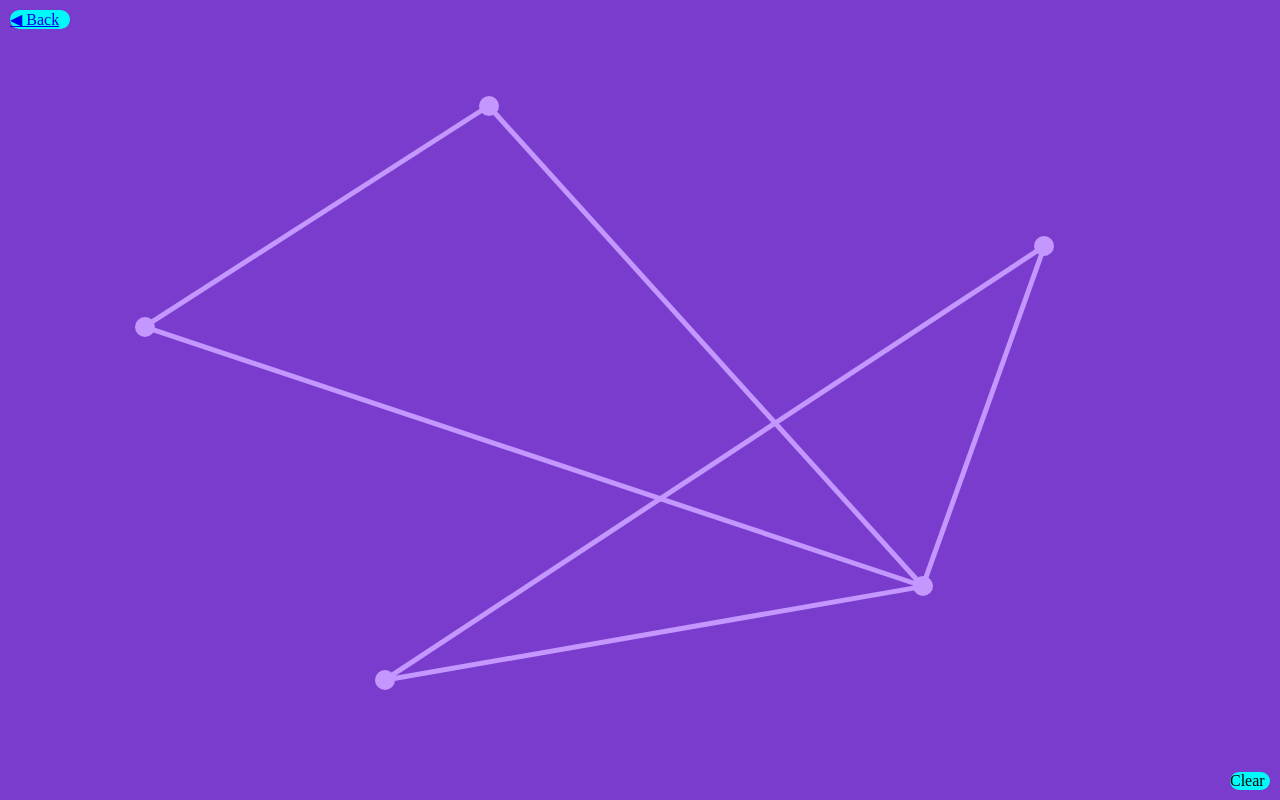
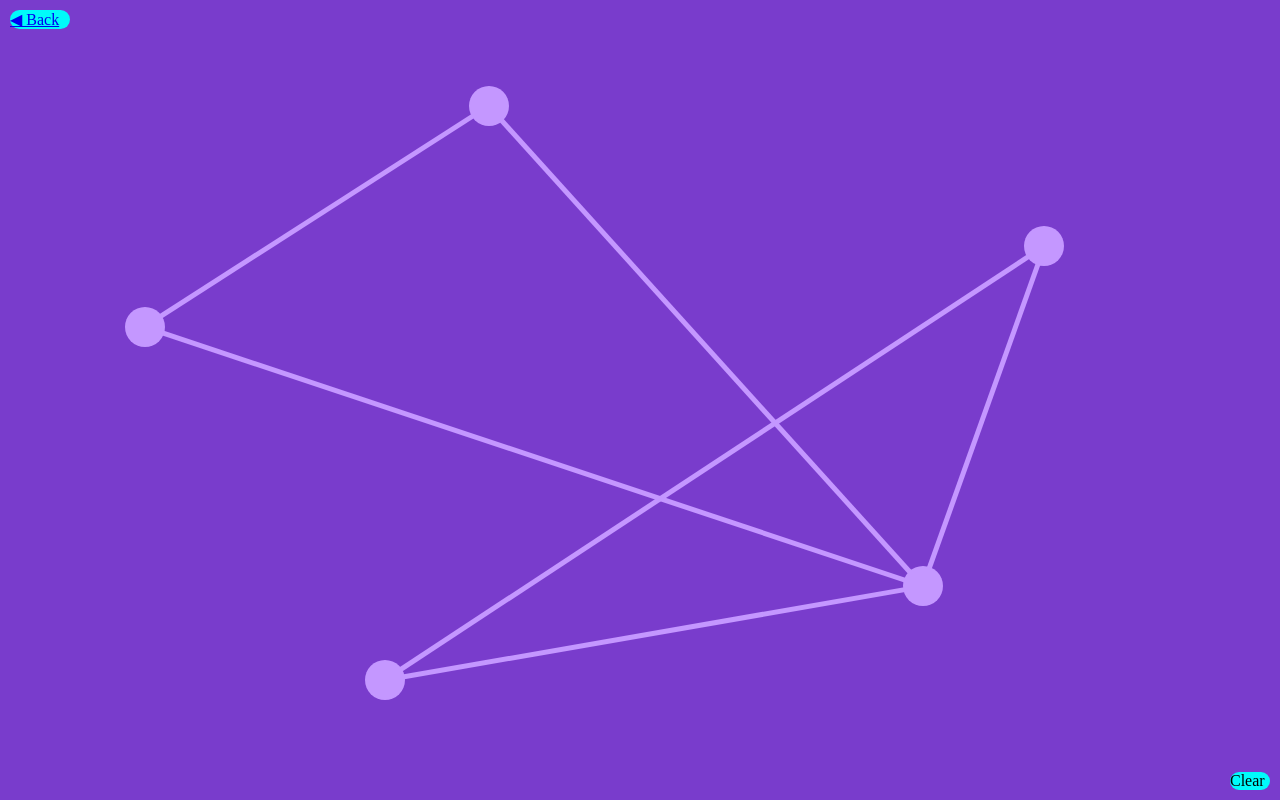
Before and after one commit to glowing-potato/graph-theory-game, a React (Create React App) app: page /euler-cycle/1 in a window 1280 px wide. Built offline with nearby package versions, Linux system fonts and the light colour scheme; a web font is replaced by a local one.

Commit message:
Made the vertices bigger

```diff
--- a/src/components/GraphView.css
+++ b/src/components/GraphView.css
@@ -15,11 +15,11 @@
     user-select: none;
 }
 .graph-view .vert {
-    width: 20px;
-    height: 20px;
-    border-radius: 10px;
-    margin-left: -10px;
-    margin-top: -10px;
+    width: 40px;
+    height: 40px;
+    border-radius: 20px;
+    margin-left: -20px;
+    margin-top: -20px;
     z-index: 2;
 }
 .graph-view .edge {
```
